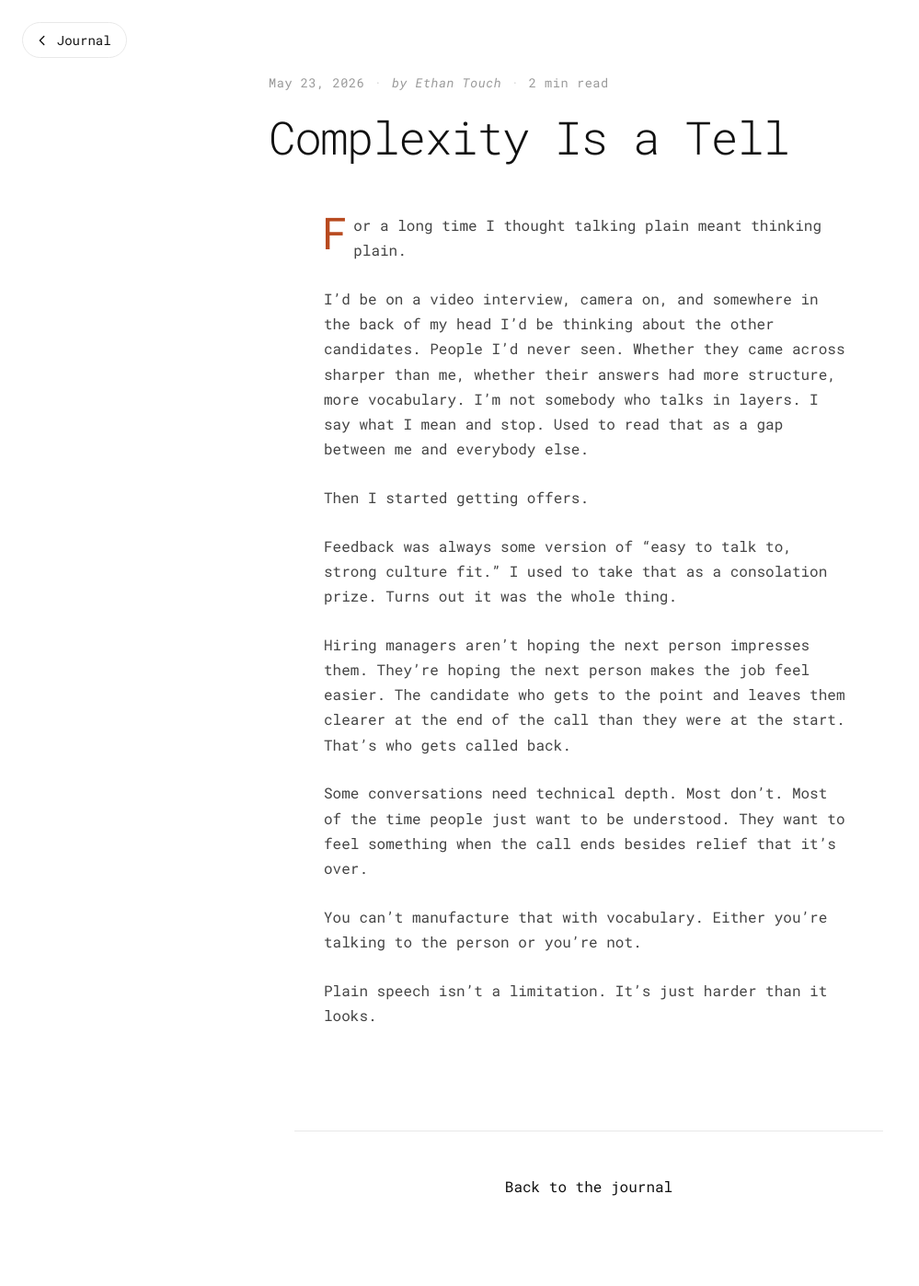
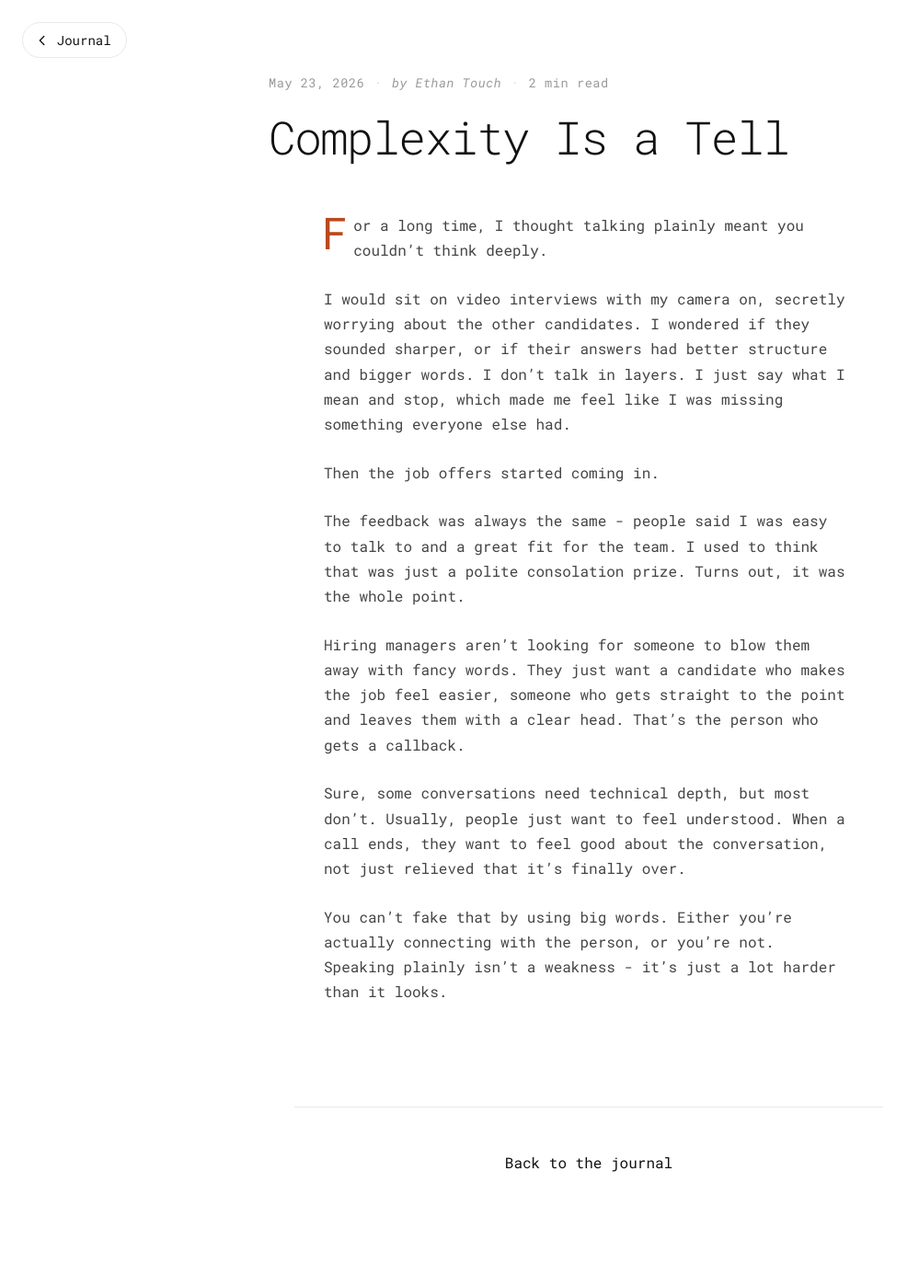
Before and after one commit to woofwallee/ethantouch.com, a Jekyll site: the page built from _posts/2026-05-23-complexity-is-a-tell.md, in a window 1280 px wide. Shown: the whole page at 92% size, without its empty margins (0-999 px from the left). Built offline with Jekyll 4.4.1, drawn with Linux system fonts in a browser that asks for light colours; after the commit the page ends 1372 px from its top, so only the background shows below that.

Commit message:
Journal: replace 'Complexity Is a Tell' body with new version
Front matter (title/date/description) unchanged; URL
/journal/complexity-is-a-tell/ preserved.

Co-Authored-By: Claude Opus 4.8 (1M context) <noreply@anthropic.com>

```diff
--- a/_posts/2026-05-23-complexity-is-a-tell.md
+++ b/_posts/2026-05-23-complexity-is-a-tell.md
@@ -5,18 +5,16 @@ date: 2026-05-23 09:00:00 -0500
 description: "On the gap between thinking plain and talking plain, and why the candidate who leaves a hiring manager clearer at the end of the call is the one who gets called back."
 ---
 
-For a long time I thought talking plain meant thinking plain.
+For a long time, I thought talking plainly meant you couldn't think deeply.
 
-I'd be on a video interview, camera on, and somewhere in the back of my head I'd be thinking about the other candidates. People I'd never seen. Whether they came across sharper than me, whether their answers had more structure, more vocabulary. I'm not somebody who talks in layers. I say what I mean and stop. Used to read that as a gap between me and everybody else.
+I would sit on video interviews with my camera on, secretly worrying about the other candidates. I wondered if they sounded sharper, or if their answers had better structure and bigger words. I don't talk in layers. I just say what I mean and stop, which made me feel like I was missing something everyone else had.
 
-Then I started getting offers.
+Then the job offers started coming in.
 
-Feedback was always some version of "easy to talk to, strong culture fit." I used to take that as a consolation prize. Turns out it was the whole thing.
+The feedback was always the same - people said I was easy to talk to and a great fit for the team. I used to think that was just a polite consolation prize. Turns out, it was the whole point.
 
-Hiring managers aren't hoping the next person impresses them. They're hoping the next person makes the job feel easier. The candidate who gets to the point and leaves them clearer at the end of the call than they were at the start. That's who gets called back.
+Hiring managers aren't looking for someone to blow them away with fancy words. They just want a candidate who makes the job feel easier, someone who gets straight to the point and leaves them with a clear head. That's the person who gets a callback.
 
-Some conversations need technical depth. Most don't. Most of the time people just want to be understood. They want to feel something when the call ends besides relief that it's over.
+Sure, some conversations need technical depth, but most don't. Usually, people just want to feel understood. When a call ends, they want to feel good about the conversation, not just relieved that it's finally over.
 
-You can't manufacture that with vocabulary. Either you're talking to the person or you're not.
-
-Plain speech isn't a limitation. It's just harder than it looks.
+You can't fake that by using big words. Either you're actually connecting with the person, or you're not. Speaking plainly isn't a weakness - it's just a lot harder than it looks.
```
